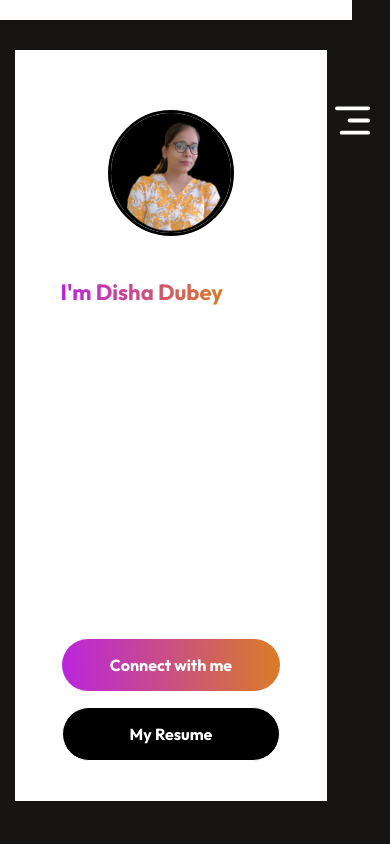
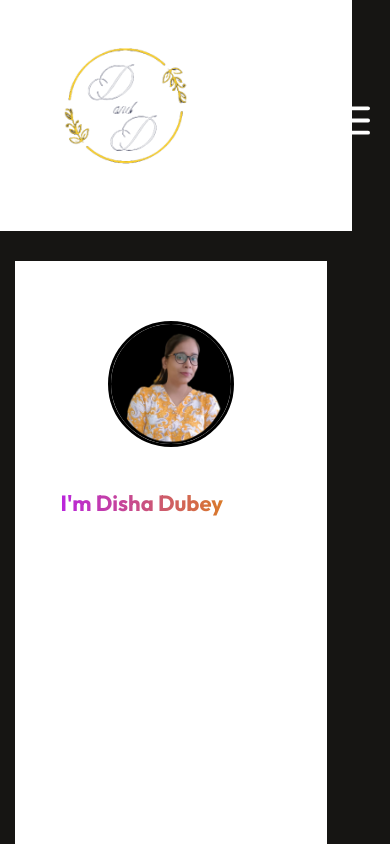
Before and after one commit to dishadube/Portfolio, a React (Vite) app: page / in a window 390 px wide. Shown: the top 844 px of the page. Built offline with nearby package versions, Linux system fonts and the light colour scheme.

Commit message:
fixed the aspect ration for mobile

```diff
--- a/src/Components/Navbar/Navbar.jsx
+++ b/src/Components/Navbar/Navbar.jsx
@@ -16,7 +16,7 @@ const Navbar = () => {
 
   return (
     <div id="home" className="navbar">
-      {/* <img src={logo} alt="Logo" className="logo" /> */}
+      <img src={logo} alt="Logo" className="logo" />
       <img
         src={isOpen ? menu_close : menu_open}
         alt="Menu Toggle"
```
